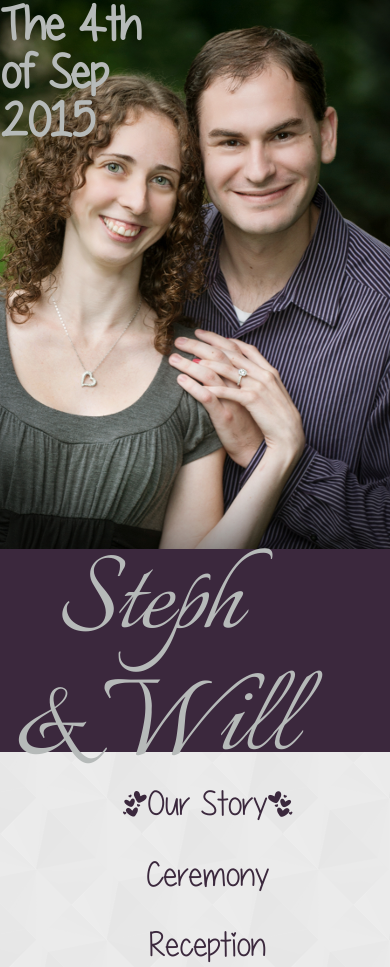
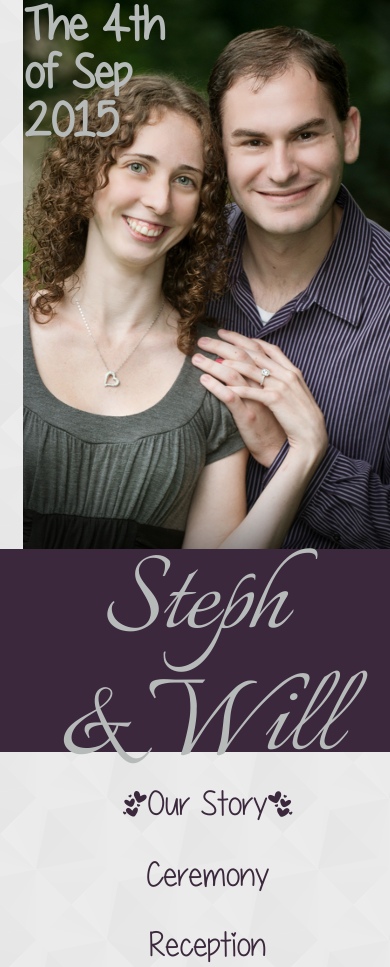
Before and after one commit to wpg4665/September, a Django app: page / in a window 390 px wide. Shown: the top 967 px of the page. Run offline with Django 3.2, Linux system fonts and the light colour scheme.

Commit message:
Responsive tweaks

```diff
--- a/September/settings.py
+++ b/September/settings.py
@@ -24,7 +24,7 @@ DEBUG = False
 
 TEMPLATE_DEBUG = False
 
-ALLOWED_HOSTS = []
+ALLOWED_HOSTS = ['192.168.10.121']
 
 
 # Application definition
--- a/Wedding/static/Wedding/stylus.css
+++ b/Wedding/static/Wedding/stylus.css
@@ -64,6 +64,11 @@ header > section {
   background: #fff url("/media/bg.png");
   min-width: 20em;
   height: 100%;
+}
+@media (max-width: 53.124em) {
+  header > section {
+    padding: 0 6%;
+  }
 }
 header > section > div {
   vertical-align: top;
@@ -325,6 +330,7 @@ header > section > div {
 @media (max-width: 39.687000000000005em) {
   #banner span.short {
     display: block;
+    margin: 0 auto;
   }
 }
 nav {
--- a/Wedding/static/Wedding/stylus.styl
+++ b/Wedding/static/Wedding/stylus.styl
@@ -32,6 +32,9 @@ header
 		background: white url(/media/bg.png)
 		min-width: lowest-width
 		height: 100%
+
+		@media (max-width: medium-width - 0.001)
+			padding: 0 6%
 
 		> div
 			vertical-align: top
@@ -207,6 +210,7 @@ header
 
 		@media (max-width: low-med-width - 0.001)
 			display: block
+			margin: 0 auto
 
 
 
--- a/Wedding/templates/Wedding/base.html
+++ b/Wedding/templates/Wedding/base.html
@@ -3,6 +3,7 @@
 <html>
 <head>
 	<meta charset="utf-8" />
+	<meta name="viewport" content="width=device-width, initial-scale=1">
     <title>{% block title %}{% endblock %}</title>
 	<!--[if IE]>
 	<style>
```
